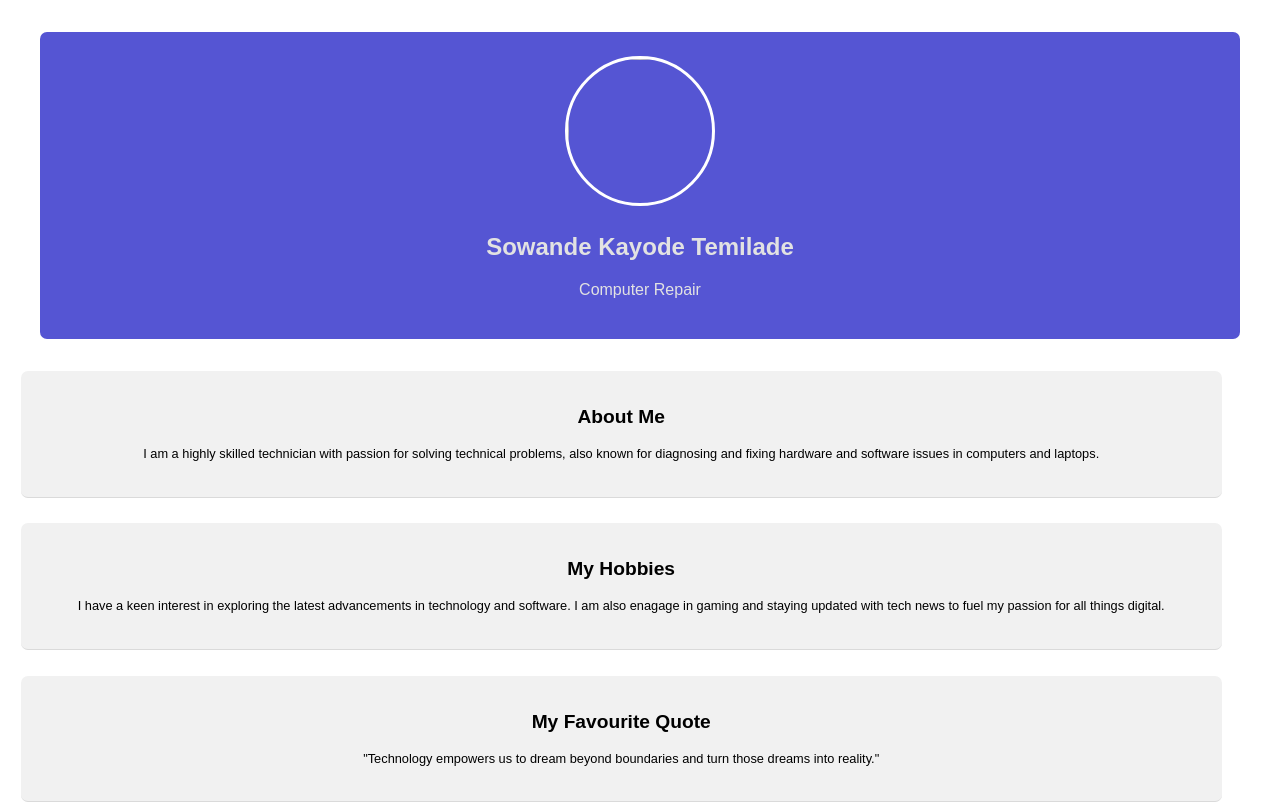
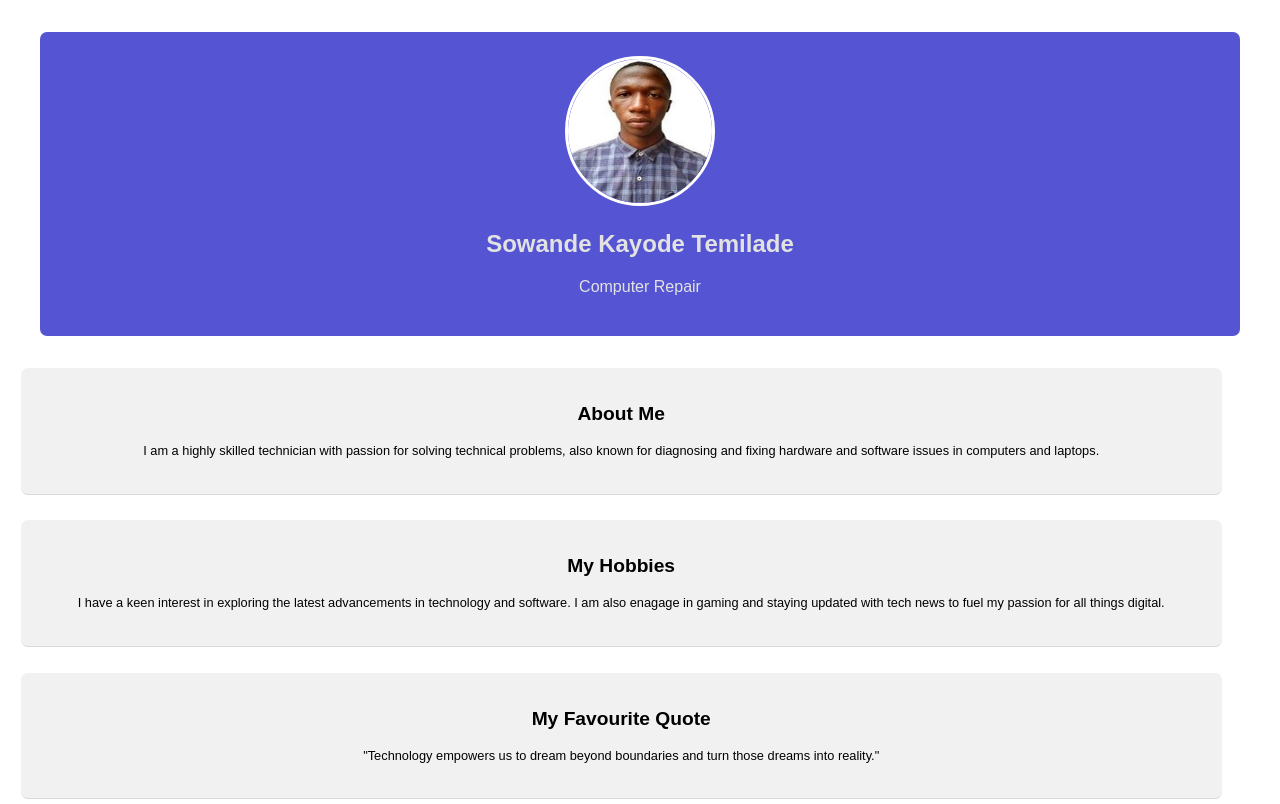
Before and after one commit to syntax019/sowandekayode, a plain HTML site: page index.html in a window 1280 px wide. Shown: the top 804 px of the page. Drawn offline with Linux system fonts and the light colour scheme.

Commit message:
version2

```diff
--- a/index.html
+++ b/index.html
@@ -3,7 +3,7 @@
 <head>
     <meta charset="UTF-8">
     <meta name="viewport" content="width=device-width, initial-scale=1.0">
-    <title>Isaac</title>
+    <title>Sowande Kayode</title>
     <link rel="stylesheet" href="font-awesome-4.7.0/css/font-awesome.css">
     <link rel="stylesheet" href="font-awesome-4.7.0/css/font-awesome.min.css">
     <style>
@@ -66,7 +66,7 @@
 </head>
 <body>
    <div class="name">
-        <img src="387325934_1014732796339514_5574564962467246622_n.jpg" class="image-logo" alt="">
+        <img src="bioooo.jpg" class="image-logo" alt="">
         <h2>Sowande Kayode Temilade</h2> <!-- Name -->
         <p>Computer Repair</p>
    </div>
```
Also changed, not shown: bioooo.jpg (added).
